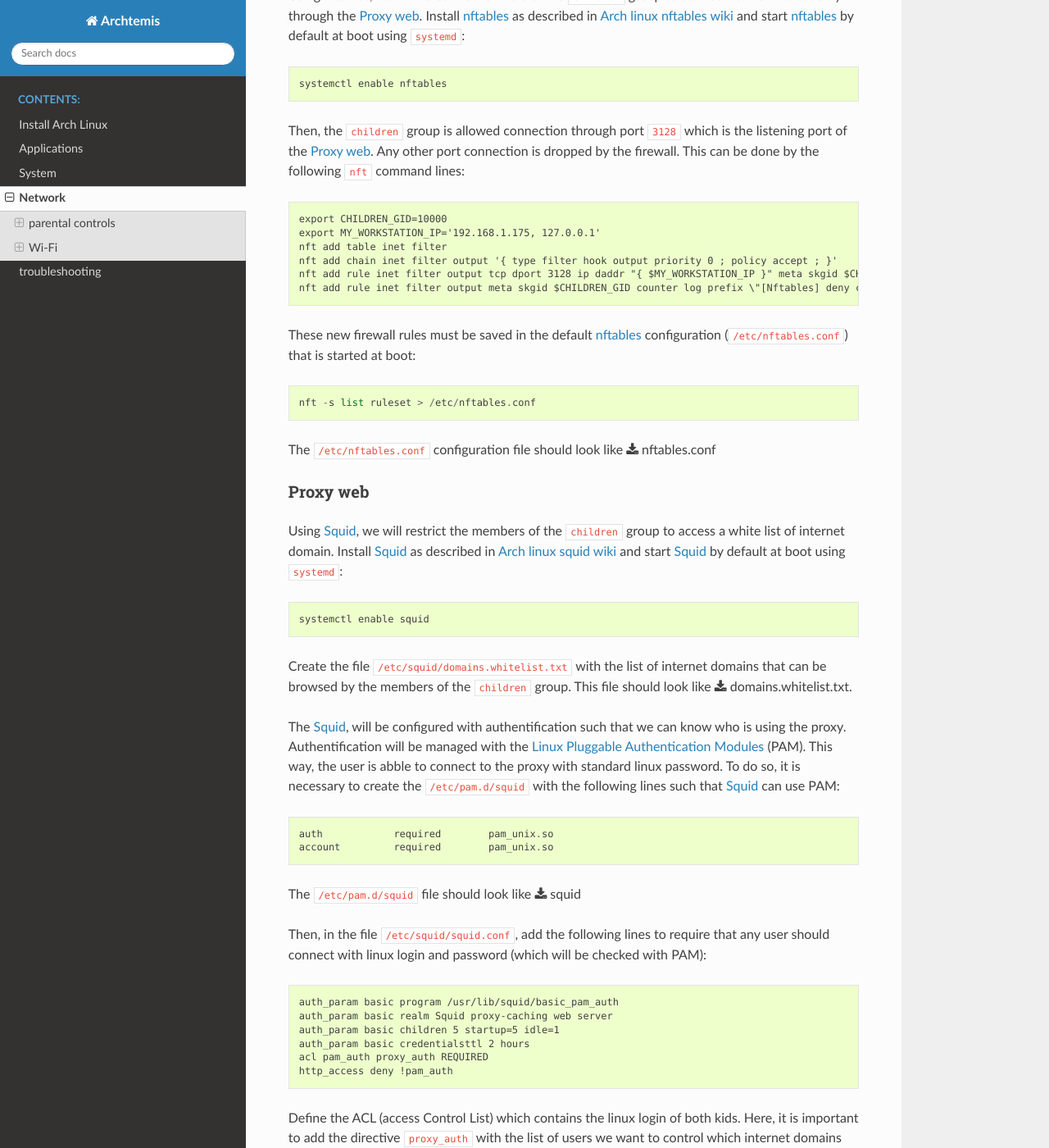
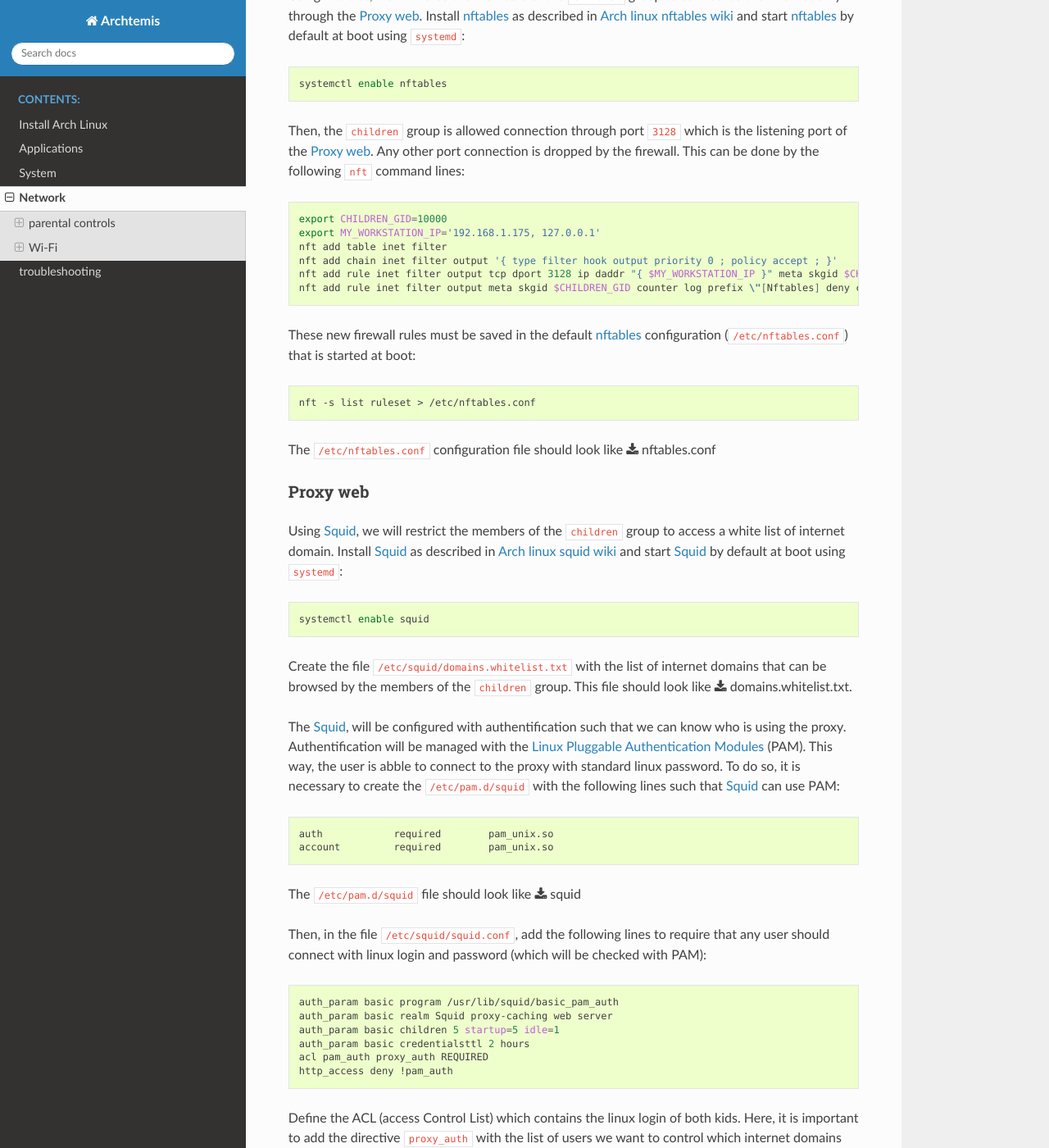
Before and after one commit to archtemis/archtemis, a Sphinx documentation site: the page built from docs/network.rst, in a window 1280 px wide and 1400 px high, scrolled down 938 px. Shown: the whole window at 82% size. Built offline with Sphinx 7.4.7 and the Read the Docs theme 2.0.0, drawn with Linux system fonts in a browser that asks for light colours; some of the changed text lies outside the part shown.

Commit message:
Format the code blocks

```diff
--- a/docs/applications.rst
+++ b/docs/applications.rst
@@ -21,14 +21,14 @@ To stream media I use `Rygel <https://wiki.archlinux.org/title/Rygel>`_ which is
 If you run ``rygel`` behind a firewall, ensure that your firewall allows connections from your clients on the listening port. By default, whenever you start ``rygel``, the default configuration assigns a port dynamically which may change from one session to another if the ``/etc/rygel.conf`` sets ``port=0``.  Therefore, I recommend that the user starts ``rygel`` using always the same port, let's assume for example ``50000``. To choose a port which is available, you can run the following command:
 
 
-::
+.. code-block:: bash
 
     sudo lsof -nP -iTCP -sTCP:LISTEN
 
 As I use |nftables|_ firewall, I have to allow the connection to port ``50000`` from clients  on my local network using the following ``nft`` commands:
 
 
-::
+.. code-block:: bash
 
     # list the different handles in the exiting nftables
     sudo nft -a list ruleset
@@ -39,6 +39,6 @@ As I use |nftables|_ firewall, I have to allow the connection to port ``50000``
 
 Finally, start rygel as follows:
 
-::
+.. code-block:: bash
 
     rygel -g 5 -p 50000
--- a/docs/network.rst
+++ b/docs/network.rst
@@ -24,14 +24,14 @@ Linux accounts and group
 
 First create the group ``children`` with ``gid`` 10000 (or whatever number):
 
-::
+.. code-block:: bash
 
     groupadd -g 10000 children
 
 
 Create one linux account for each of your kid:
 
-::
+.. code-block:: bash
 
     useradd mykid1 -m -c 'Kid1 name'
     passwd mykid1
@@ -40,7 +40,7 @@ Create one linux account for each of your kid:
 
 Then, change their primary group to ``children``:
 
-::
+.. code-block:: bash
 
     usermod -g children -G mykid1 mykid1
     usermod -g children -G mykid2 mykid2
@@ -52,14 +52,14 @@ Firewall rules
 
 Using |nftables|_, we will force the members of the ``children`` group to connect to the internet only through the :ref:`network-pc-proxy`. Install |nftables|_ as described in `Arch linux nftables wiki <https://wiki.archlinux.org/title/Nftables>`_ and start |nftables|_ by default at boot using ``systemd``:
 
-::
+.. code-block:: bash
 
     systemctl enable nftables
 
 
 Then, the ``children`` group is allowed connection through port ``3128`` which is the listening port of the :ref:`network-pc-proxy`. Any other port connection is dropped by the firewall. This can be done by the following ``nft`` command lines:
 
-::
+.. code-block:: bash
 
     export CHILDREN_GID=10000
     export MY_WORKSTATION_IP='192.168.1.175, 127.0.0.1'
@@ -71,7 +71,7 @@ Then, the ``children`` group is allowed connection through port ``3128`` which i
 
 These new firewall rules must be saved in the default |nftables|_ configuration (``/etc/nftables.conf``) that is started at boot:
 
-::
+.. code-block:: bash
 
     nft -s list ruleset > /etc/nftables.conf
 
@@ -86,7 +86,7 @@ Proxy web
 Using |squid|_, we will restrict the members of the ``children`` group to access a white list of internet domain. Install |squid|_ as described in `Arch linux squid wiki <https://wiki.archlinux.org/title/Squid>`_ and start |squid|_ by default at boot using ``systemd``:
 
 
-::
+.. code-block:: bash
 
     systemctl enable squid
 
@@ -96,7 +96,7 @@ Create the file ``/etc/squid/domains.whitelist.txt`` with the list of internet d
 
 The |squid|_, will be configured with authentification such that we can know who is using the proxy. Authentification will be managed with the `Linux Pluggable Authentication Modules <https://wiki.archlinux.org/title/PAM>`_ (PAM). This way, the user is abble to connect to the proxy with standard linux password. To do so, it is necessary to create the ``/etc/pam.d/squid`` with the following lines such that |squid|_ can use PAM:
 
-::
+.. code-block:: bash
 
     auth            required        pam_unix.so
     account         required        pam_unix.so
@@ -105,7 +105,7 @@ The ``/etc/pam.d/squid`` file should look like :download:`squid <../conf/etc/pam
 
 Then, in the file ``/etc/squid/squid.conf``, add the following lines to require that any user should connect with linux login and password (which will be checked with PAM):
 
-::
+.. code-block:: bash
 
     auth_param basic program /usr/lib/squid/basic_pam_auth
     auth_param basic realm Squid proxy-caching web server
@@ -117,19 +117,19 @@ Then, in the file ``/etc/squid/squid.conf``, add the following lines to require
 
 Define the ACL (access Control List) which contains the linux login of both kids. Here, it is important to add the directive ``proxy_auth`` with the list of users we want to control which internet domains can be browsed (note that other syntax should make it possible to directly based the ACL from the ``children`` group we have previously defined, without writing all users in this group).
 
-::
+.. code-block:: bash
 
     acl my_children proxy_auth mykid1 mykid2
 
 Define the white list that the kids will be allowed to browse:
 
-::
+.. code-block:: bash
 
     acl whitelist_4_children dstdomain "/etc/squid/domains.whitelist.txt"
 
 Finally, define the permission access (note that the ``all`` static ACL is required to avoid login popup loop, see `Squid authentification <https://wiki.squid-cache.org/Features/Authentication#how-do-i-prevent-authentication-loops>`_):
 
-::
+.. code-block:: bash
 
     http_access allow my_children whitelist_4_children
     http_access deny my_children all
@@ -149,7 +149,7 @@ Eduroam
 `Eduroam <https://eduroam.org>`_  is an international Wi-Fi internet access roaming service for users in research.
 Since version v2.10, `wpa_supplicant <https://wiki.archlinux.org/title/Wpa_supplicant>`_ uses `OpenSSL <https://wiki.archlinux.org/title/OpenSSL>`_ 3 (see `CHANGELOG <https://w1.fi/cgit/hostap/plain/wpa_supplicant/ChangeLog>`_) which seems not being compatible with Eduroam connections. I managed to connect to Eduroam by downgrading wpa_supplicant to version v2.9:
 
-::
+.. code-block:: bash
 
     # download wpa_supplicant v2.9 from Arch Linux archives
     wget https://archive.archlinux.org/packages/w/wpa_supplicant/wpa_supplicant-2%3A2.9-8-x86_64.pkg.tar.zst
@@ -165,7 +165,7 @@ Since version v2.10, `wpa_supplicant <https://wiki.archlinux.org/title/Wpa_suppl
 
 In order to avoid wpa_supplicant being ugraded by ``pacman -Syu``, edit the file ``/etc/pacman.conf`` and add:
 
-::
+.. code-block:: bash
 
     IgnorePkg = wpa_supplicant
 
```
Also changed, not shown: docs/install.rst (+12 -12 lines).
